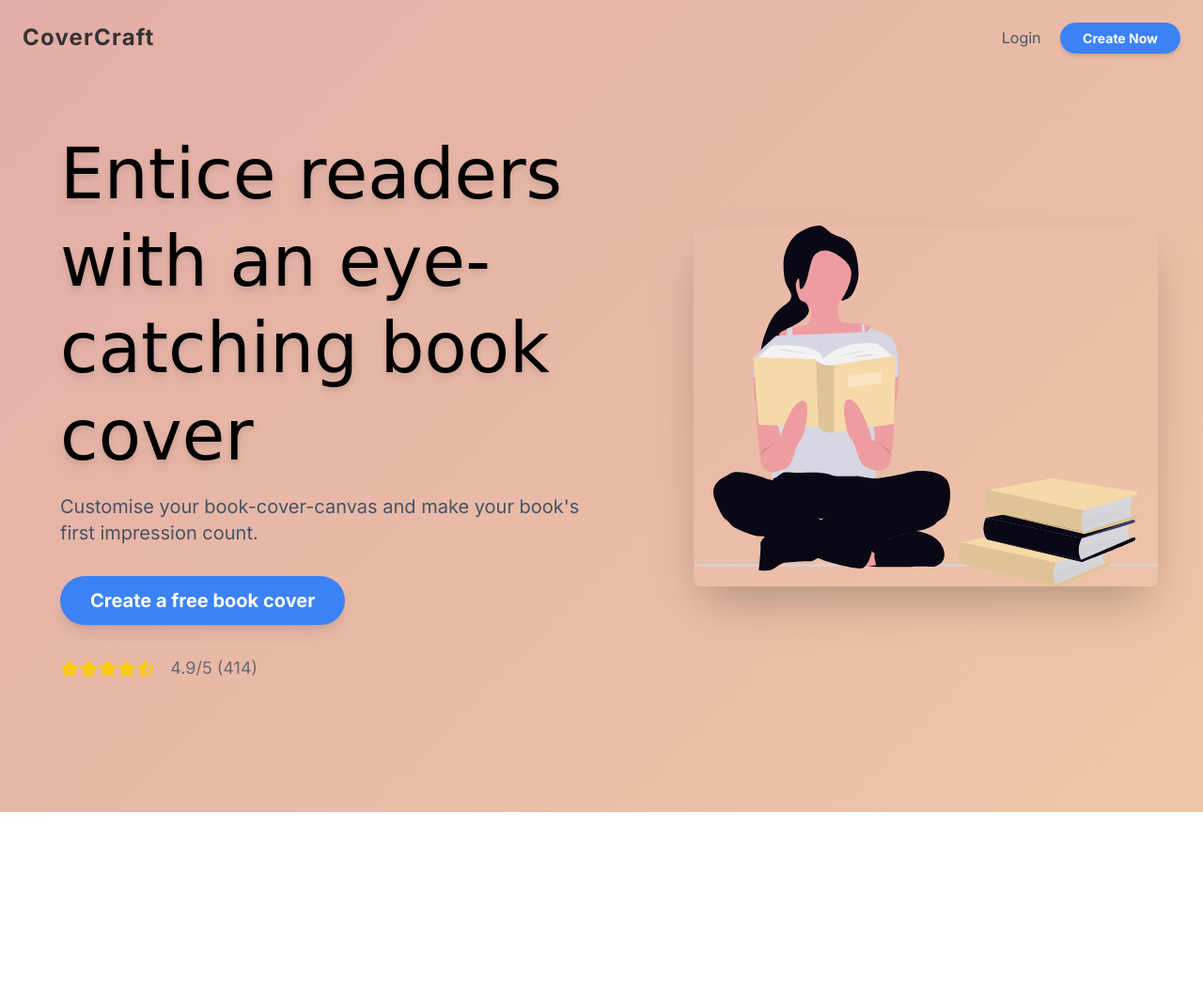
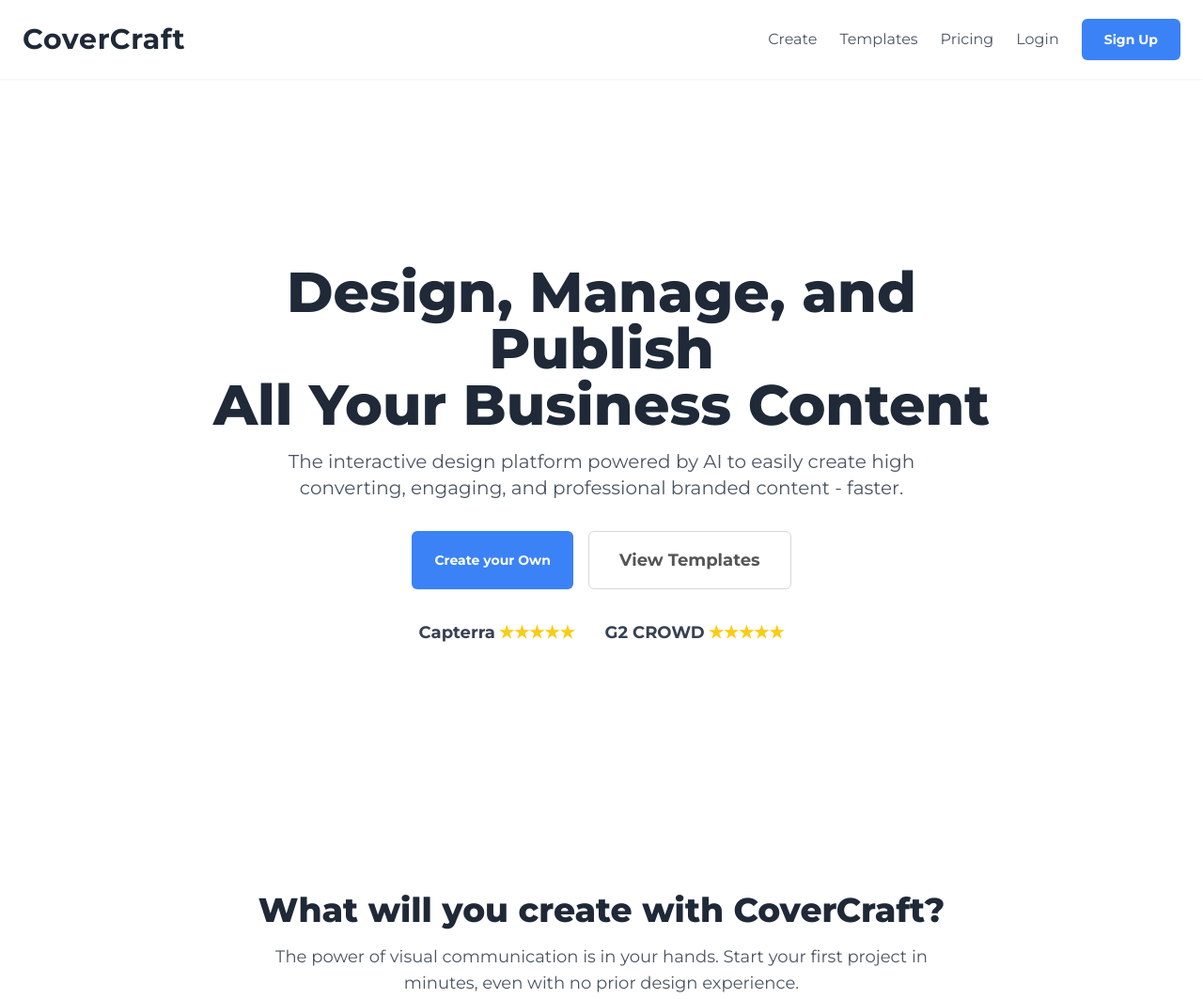
Before and after one commit to sharmabinaya/book_cover_customize_app, a plain HTML site: page book_cover_templete/index.html in a window 1280 px wide. Shown: the whole page at 94% size. Before the commit the page ends 864 px from the top, so only its background shows below. Drawn offline with nearby package versions, Linux system fonts and the light colour scheme; a web font is replaced by a local one.

Commit message:
updateing on landing page

```diff
--- a/book_cover_templete/index.html
+++ b/book_cover_templete/index.html
@@ -5,83 +5,135 @@
     <meta name="viewport" content="width=device-width, initial-scale=1.0" />
     <title>Create Your Book Cover</title>
     <script src="https://cdn.tailwindcss.com"></script>
-    <link rel="stylesheet" href="style.css" />
     <link
-      rel="stylesheet"
-      href="https://cdnjs.cloudflare.com/ajax/libs/font-awesome/6.0.0-beta3/css/all.min.css"
-    />
-    <link
-      href="https://fonts.googleapis.com/css2?family=Germania+One&display=swap"
+      href="https://fonts.googleapis.com/css2?family=Montserrat:wght@400;700;800&display=swap"
       rel="stylesheet"
     />
-    <link
-      href="https://fonts.googleapis.com/css2?family=Montserrat:wght@700&display=swap"
-      rel="stylesheet"
-    />
+    <style>
+      /* Custom styles to precisely match the Visme UI */
+      body {
+        font-family: "Montserrat", sans-serif;
+      }
+      .btn-primary {
+        background-color: #4c83fa; /* Visme's exact blue */
+        color: white;
+      }
+      .btn-primary:hover {
+        background-color: #3f6fd6;
+      }
+      .btn-secondary {
+        border: 1px solid #d4d8df; /* Visme's exact ghost button border */
+        color: #555;
+      }
+      .btn-secondary:hover {
+        border-color: #4c83fa;
+        color: #4c83fa;
+      }
+    </style>
   </head>
-  <body>
-    <nav class="absolute top-0 left-0 w-full p-6 z-10">
-      <div class="flex items-center justify-between">
-        <div class="text-2xl font-bold text-gray-1000 tracking-wider">
-          CoverCraft
-        </div>
+  <body class="bg-white">
+    <nav class="sticky top-0 left-0 w-full z-20 bg-white shadow-sm">
+      <div
+        class="flex items-center justify-between py-5 px-6 max-w-7xl mx-auto"
+      >
+        <a href="#" class="text-3xl font-bold text-gray-800 tracking-wide"
+          >CoverCraft</a
+        >
 
-        <div class="space-x-4">
+        <div class="flex items-center space-x-6">
           <a
             href="#"
-            class="text-gray-600 hover:text-gray-900 transition-colors duration-300"
+            class="text-gray-600 hover:text-gray-900 transition-colors"
+            >Create</a
+          >
+
+          <a
+            href="#"
+            class="text-gray-600 hover:text-gray-900 transition-colors"
+            >Templates</a
+          >
+
+          <a
+            href="#"
+            class="text-gray-600 hover:text-gray-900 transition-colors"
+            >Pricing</a
+          >
+          <a
+            href="#"
+            class="text-gray-600 hover:text-gray-900 transition-colors"
             >Login</a
           >
           <a
-            href="app.html"
-            class="btn btn-primary-nav text-sm font-bold py-2 px-6 rounded-full shadow-md transition-transform transform hover:scale-105"
-            >Create Now</a
+            href="#"
+            class="text-sm font-semibold py-3 px-6 rounded-md shadow-sm transition-transform bg-blue-500 text-white hover:bg-blue-600"
+            >Sign Up</a
           >
         </div>
       </div>
     </nav>
-    <main class="landing-page flex items-center justify-center p-8 text-white">
-      <div
-        class="landing-content-wrapper grid lg:grid-cols-2 gap-8 items-center max-w-6xl mx-auto"
-      >
-        <div class="text-left py-8 lg:py-0">
-          <h1 class="mb-4 leading-tight text-black drop-shadow-lg">
-            Entice readers with an eye-catching book cover
-          </h1>
-          <p class="max-w-xl text-xl mb-8 opacity-90 text-gray-700">
-            Customise your book-cover-canvas and make your book's first
-            impression count.
-          </p>
 
+    <main class="flex items-center justify-center p-8 text-black min-h-screen">
+      <div class="text-center max-w-4xl mx-auto px-4 py-24">
+        <h1
+          class="text-5xl md:text-6xl font-extrabold mb-4 leading-tight text-gray-800"
+        >
+          Design, Manage, and Publish <br />All Your Business Content
+        </h1>
+        <p class="text-xl text-gray-600 mb-8 max-w-3xl mx-auto">
+          The interactive design platform powered by AI to easily create high
+          converting, engaging, and professional branded content - faster.
+        </p>
+
+        <div class="flex flex-col sm:flex-row justify-center gap-4 mb-8">
           <a
             href="app.html"
-            class="btn btn-primary text-xl font-bold py-3 px-8 rounded-full shadow-lg transition-transform transform hover:scale-105 inline-block mb-8"
+            class="flex items-center justify-center text-white text-sm font-bold py-2 px-6 rounded-md shadow-sm transition-transform transform hover:scale-105 bg-blue-500"
           >
-            Create a free book cover
+            Create your Own
           </a>
-
-          <div class="flex items-center space-x-4">
-            <div class="flex items-center">
-              <i class="fa-solid fa-star text-yellow-400 text-lg"></i>
-              <i class="fa-solid fa-star text-yellow-400 text-lg"></i>
-              <i class="fa-solid fa-star text-yellow-400 text-lg"></i>
-              <i class="fa-solid fa-star text-yellow-400 text-lg"></i>
-              <i class="fa-solid fa-star-half-alt text-yellow-400 text-lg"></i>
-            </div>
-            <p class="text-lg opacity-70 text-gray-600">4.9/5 (414)</p>
-          </div>
+          <a
+            href="#"
+            class="btn btn-secondary text-lg font-semibold py-4 px-8 rounded-md transition-all duration-300"
+          >
+            View Templates
+          </a>
         </div>
 
         <div
-          class="landing-image-container relative flex justify-center lg:justify-end p-4"
+          class="flex items-center justify-center space-x-8 text-gray-500 font-semibold text-lg"
         >
-          <img
-            src="bg_cover1.svg"
-            alt="Book Cover Example 1"
-            class="w-auto h-96 object-contain rotate-0 -mr-8 shadow-2xl rounded-lg"
-          />
+          <div class="flex items-center space-x-1">
+            <span class="text-gray-700">Capterra</span>
+            <div class="flex items-center">
+              <span class="text-yellow-400">★</span
+              ><span class="text-yellow-400">★</span
+              ><span class="text-yellow-400">★</span
+              ><span class="text-yellow-400">★</span
+              ><span class="text-yellow-400">★</span>
+            </div>
+          </div>
+          <div class="flex items-center space-x-1">
+            <span class="text-gray-700">G2 CROWD</span>
+            <div class="flex items-center">
+              <span class="text-yellow-400">★</span
+              ><span class="text-yellow-400">★</span
+              ><span class="text-yellow-400">★</span
+              ><span class="text-yellow-400">★</span
+              ><span class="text-yellow-400">★</span>
+            </div>
+          </div>
         </div>
       </div>
     </main>
+
+    <section class="text-center py-16 px-4">
+      <h2 class="text-4xl font-extrabold text-gray-800 mb-4">
+        What will you create with CoverCraft?
+      </h2>
+      <p class="text-lg text-gray-600 max-w-3xl mx-auto">
+        The power of visual communication is in your hands. Start your first
+        project in minutes, even with no prior design experience.
+      </p>
+    </section>
   </body>
 </html>
--- a/book_cover_templete/style.css
+++ b/book_cover_templete/style.css
@@ -1,9 +1,8 @@
-
 /* Custom styles to enhance the Tailwind design */
-        @import url('https://fonts.googleapis.com/css2?family=Inter:wght@400;500;600;700&display=swap');
+@import url("https://fonts.googleapis.com/css2?family=Inter:wght@400;500;600;700&display=swap");
 
 body {
-            font-family: 'Inter', sans-serif;
+  font-family: "Inter", sans-serif;
   /* Use a fixed, animated gradient background */
   background: linear-gradient(135deg, #a7b7e0, #e0a7a7, #f7d9a7);
   background-size: 400% 400%;
@@ -16,15 +15,8 @@
   align-items: center;
 }
 
-        /* The animation for the gradient */
-        @keyframes gradientAnimation {
-            0% { background-position: 0% 50%; }
-            50% { background-position: 100% 50%; }
-            100% { background-position: 0% 50%; }
-        }
-
 .headline-font {
-            font-family: 'Playfair Display', serif;
+  font-family: "Playfair Display", serif;
   font-style: italic;
 }
 .btn-primary-nav {
@@ -50,14 +42,15 @@
 
 /* Update h1 and p colors for visibility on the wave background */
 .landing-page h1 {
-        font-family: 'Germania One', cursive;
+  font-family: "Germania One", cursive;
   font-size: 74px; /* The size remains the same */
 }
 
 .landing-page p {
   color: #34495e;
 }
-     .controls-panel, .preview-panel {
+.controls-panel,
+.preview-panel {
   background-color: white; /* Ensure they have a solid background */
   z-index: 10; /* Keep them above the wave background */
   position: relative; /* Needed for z-index to work */
@@ -73,13 +66,12 @@
 }
 
 .logo {
-            font-family: 'Montserrat', sans-serif;
+  font-family: "Montserrat", sans-serif;
   font-weight: 300; /* Bolder font weight for visibility */
   font-size: 34px;
   color: #000;
   letter-spacing: 0.1em;
 }
-
 
 .container {
   max-width: 1600px;
@@ -119,7 +111,8 @@
   flex-grow: 1;
   min-width: 800px;
 }
-        .controls-panel h2, .preview-panel h2 {
+.controls-panel h2,
+.preview-panel h2 {
   font-size: 1.75rem;
   font-weight: 700;
   color: #222;
@@ -204,7 +197,7 @@
   max-height: 100%;
   height: auto;
   border-radius: 0.75rem;
-            box-shadow: 0 5px 20px rgba(0,0,0,0.1);
+  box-shadow: 0 5px 20px rgba(0, 0, 0, 0.1);
 }
 
 /* Updated footer styles for better visibility and spacing */
```
Lines whose indentation alone changed are shown as unchanged.
